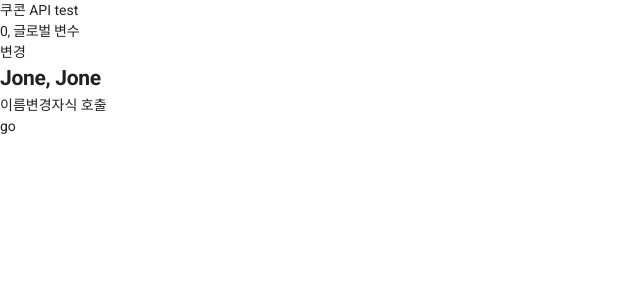
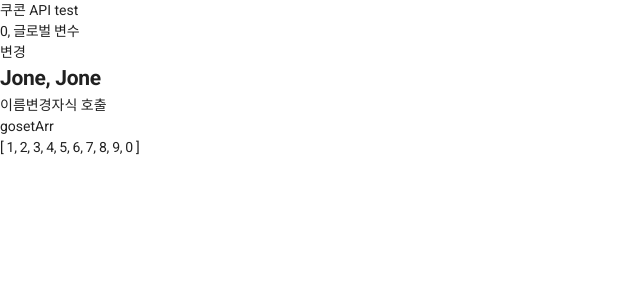
Before and after one commit to design210/vue3, a Vue app: page /#/OrderList in a window 1280 px wide. Both pictures are taken after a click on the button "자식 호출". Shown: the top 300 px of the page, without its empty margins (0-640 px from the left). Built offline with nearby package versions, Linux system fonts and the light colour scheme.

Commit message:
배열위치변경

```diff
--- a/src/views/order/OrderList.vue
+++ b/src/views/order/OrderList.vue
@@ -14,6 +14,10 @@
     <button @click="go">
       go
     </button>
+    <button @click="setArr">
+      setArr
+    </button>
+    <div>{{ arr }}</div>
   </section>
 </template>
 
@@ -88,6 +92,14 @@ const props = defineProps({
 });
 const subjectA = ref(props.subject1);
 const subjectB = ref(props.subject2);
+
+const arr = ref<Array<Number>>([1, 2, 3, 4, 5, 6, 7, 8, 9, 0]);
+const setArr = () => {
+  arr.value.splice(4, 1);
+  arr.value.splice(0, 0, 5);
+  console.log(arr.value);
+};
+
 </script>
 
 <style lang="scss" scoped>
```
